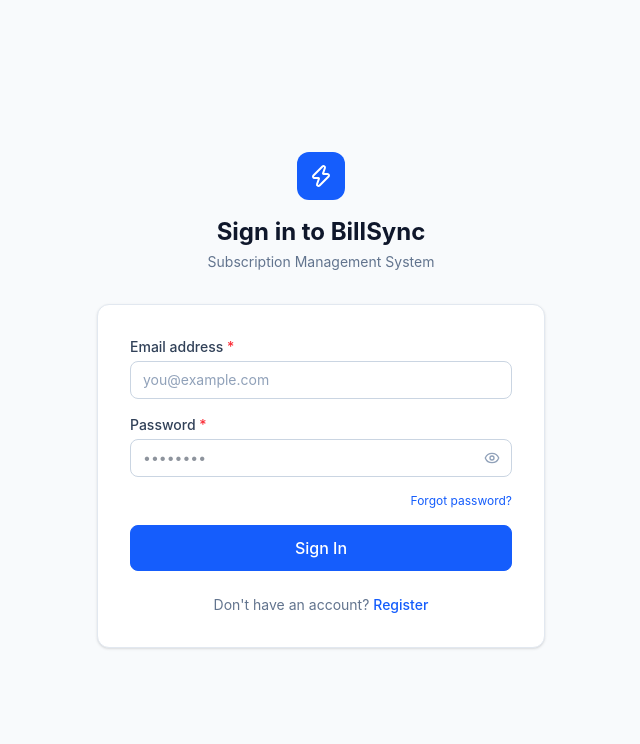
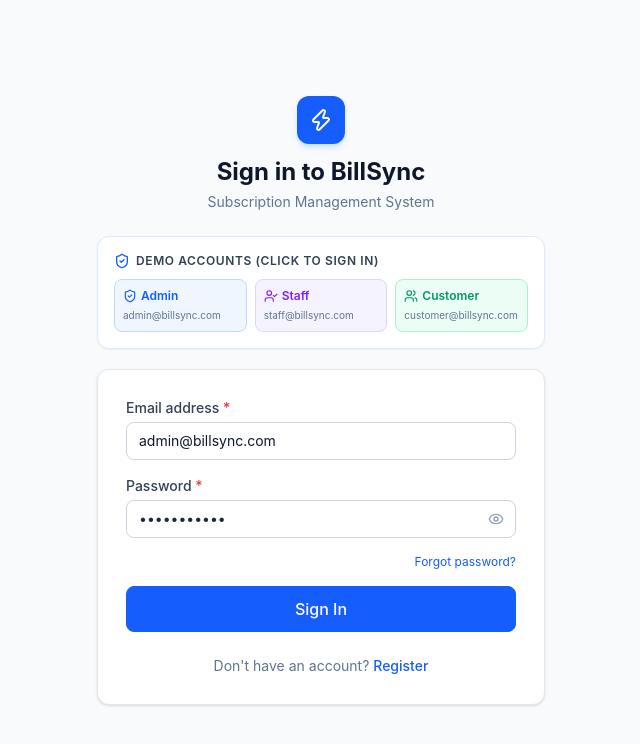
Before and after one commit to RANAPRINCE06/BillSync, a React (Vite) app: page /login in a window 1280 px wide. Shown: the top 744 px of the page, without its empty margins (319-959 px from the left). Built offline with nearby package versions, Linux system fonts and the light colour scheme.

Commit message:
feat(auth): add demo account quick-login for Admin, Staff, and Customer testing

```diff
--- a/src/context/AuthContext.jsx
+++ b/src/context/AuthContext.jsx
@@ -2,6 +2,30 @@ import { createContext, useContext, useState, useEffect, useCallback } from 'rea
 import { authService } from '../services';
 
 const AuthContext = createContext(null);
+
+const DEMO_USERS = {
+  'admin@billsync.com': {
+    id: '00000000-0000-0000-0000-000000000001',
+    name: 'Rudra Chauhan (Admin)',
+    email: 'admin@billsync.com',
+    role: 'ADMIN',
+    is_active: true,
+  },
+  'staff@billsync.com': {
+    id: '00000000-0000-0000-0000-000000000002',
+    name: 'Staff Operator',
+    email: 'staff@billsync.com',
+    role: 'STAFF',
+    is_active: true,
+  },
+  'customer@billsync.com': {
+    id: '00000000-0000-0000-0000-000000000003',
+    name: 'Acme Corp (Customer)',
+    email: 'customer@billsync.com',
+    role: 'CUSTOMER',
+    is_active: true,
+  },
+};
 
 export function AuthProvider({ children }) {
   const [user, setUser] = useState(() => {
@@ -20,6 +44,20 @@ export function AuthProvider({ children }) {
       setLoading(false);
       return;
     }
+    // If it's a demo session, keep the stored user
+    if (token.startsWith('demo-token-')) {
+      const stored = localStorage.getItem('user');
+      if (stored) {
+        try {
+          setUser(JSON.parse(stored));
+        } catch {
+          /* ignore */
+        }
+      }
+      setLoading(false);
+      return;
+    }
+
     try {
       const res = await authService.getMe();
       const userData = res.data?.user || res.data;
@@ -39,6 +77,9 @@ export function AuthProvider({ children }) {
   }, [fetchMe]);
 
   const login = async (credentials) => {
+    const cleanEmail = (credentials.email || '').trim().toLowerCase();
+    try {
+      // Attempt real backend login first
       const res = await authService.login(credentials);
       const payload = res.data;
       const access_token = payload.access_token;
@@ -52,6 +93,28 @@ export function AuthProvider({ children }) {
         setUser(userData);
       }
       return userData;
+    } catch (err) {
+      // If backend auth is not yet ready or offline, fallback to demo user if credentials match
+      if (DEMO_USERS[cleanEmail]) {
+        const demoUser = DEMO_USERS[cleanEmail];
+        const demoToken = `demo-token-${demoUser.role.toLowerCase()}`;
+        localStorage.setItem('access_token', demoToken);
+        localStorage.setItem('user', JSON.stringify(demoUser));
+        setUser(demoUser);
+        return demoUser;
+      }
+      throw err;
+    }
+  };
+
+  const loginAsDemo = (roleKey = 'admin') => {
+    const emailKey = `${roleKey.toLowerCase()}@billsync.com`;
+    const demoUser = DEMO_USERS[emailKey] || DEMO_USERS['admin@billsync.com'];
+    const demoToken = `demo-token-${demoUser.role.toLowerCase()}`;
+    localStorage.setItem('access_token', demoToken);
+    localStorage.setItem('user', JSON.stringify(demoUser));
+    setUser(demoUser);
+    return demoUser;
   };
 
   const logout = async () => {
@@ -71,7 +134,20 @@ export function AuthProvider({ children }) {
   const isCustomer = roleUpper === 'CUSTOMER';
 
   return (
-    <AuthContext.Provider value={{ user, loading, login, logout, isAdmin, isStaff, isCustomer, roleUpper }}>
+    <AuthContext.Provider
+      value={{
+        user,
+        loading,
+        login,
+        loginAsDemo,
+        logout,
+        isAdmin,
+        isStaff,
+        isCustomer,
+        roleUpper,
+        DEMO_USERS,
+      }}
+    >
       {children}
     </AuthContext.Provider>
   );
--- a/src/pages/auth/LoginPage.jsx
+++ b/src/pages/auth/LoginPage.jsx
@@ -1,6 +1,6 @@
 import { useState } from 'react';
 import { Link, useNavigate } from 'react-router-dom';
-import { Zap, Eye, EyeOff } from 'lucide-react';
+import { Zap, Eye, EyeOff, ShieldCheck, UserCheck, Users } from 'lucide-react';
 import { useAuth } from '../../context/AuthContext';
 import { getErrorMessage } from '../../services/api';
 import { useToast } from '../../context/ToastContext';
@@ -8,14 +8,20 @@ import { Button } from '../../components/ui/Button';
 import { Input } from '../../components/ui/Input';
 
 export default function LoginPage() {
-  const { login } = useAuth();
+  const { login, loginAsDemo } = useAuth();
   const addToast = useToast();
   const navigate = useNavigate();
 
-  const [form, setForm] = useState({ email: '', password: '' });
+  const [form, setForm] = useState({ email: 'admin@billsync.com', password: 'Admin@12345' });
   const [errors, setErrors] = useState({});
   const [loading, setLoading] = useState(false);
   const [showPass, setShowPass] = useState(false);
+
+  const demoAccounts = [
+    { role: 'Admin', email: 'admin@billsync.com', pass: 'Admin@12345', icon: ShieldCheck, color: 'text-blue-600 bg-blue-50 border-blue-200' },
+    { role: 'Staff', email: 'staff@billsync.com', pass: 'Staff@12345', icon: UserCheck, color: 'text-violet-600 bg-violet-50 border-violet-200' },
+    { role: 'Customer', email: 'customer@billsync.com', pass: 'Customer@12345', icon: Users, color: 'text-emerald-600 bg-emerald-50 border-emerald-200' },
+  ];
 
   const validate = () => {
     const e = {};
@@ -23,6 +29,13 @@ export default function LoginPage() {
     else if (!/^[^\s@]+@[^\s@]+\.[^\s@]+$/.test(form.email)) e.email = 'Enter a valid email';
     if (!form.password) e.password = 'Password is required';
     return e;
+  };
+
+  const handleQuickLogin = (acc) => {
+    setForm({ email: acc.email, password: acc.pass });
+    const user = loginAsDemo(acc.role);
+    addToast(`Signed in as demo ${acc.role}!`, 'success');
+    navigate(user.role === 'CUSTOMER' ? '/subscriptions' : '/');
   };
 
   const handleSubmit = async (e) => {
@@ -52,22 +65,51 @@ export default function LoginPage() {
   return (
     <div className="min-h-screen bg-slate-50 flex items-center justify-center p-4">
       <div className="w-full max-w-md">
-        <div className="text-center mb-8">
-          <div className="w-12 h-12 rounded-xl bg-blue-600 flex items-center justify-center mx-auto mb-4">
+        <div className="text-center mb-6">
+          <div className="w-12 h-12 rounded-xl bg-blue-600 flex items-center justify-center mx-auto mb-3 shadow-md shadow-blue-500/20">
             <Zap className="w-6 h-6 text-white" />
           </div>
           <h1 className="text-2xl font-bold text-slate-900">Sign in to BillSync</h1>
           <p className="text-sm text-slate-500 mt-1">Subscription Management System</p>
         </div>
 
-        <div className="bg-white rounded-xl border border-slate-200 p-8 shadow-sm">
+        {/* Demo Credentials Box */}
+        <div className="mb-5 bg-white rounded-xl border border-blue-100 p-4 shadow-xs">
+          <p className="text-xs font-semibold text-slate-700 uppercase tracking-wider mb-2.5 flex items-center gap-1.5">
+            <ShieldCheck className="w-4 h-4 text-blue-600" /> Demo Accounts (Click to Sign In)
+          </p>
+          <div className="grid grid-cols-3 gap-2">
+            {demoAccounts.map((acc) => {
+              const Icon = acc.icon;
+              return (
+                <button
+                  key={acc.role}
+                  type="button"
+                  onClick={() => handleQuickLogin(acc)}
+                  className={`p-2 rounded-lg border text-left transition-all hover:scale-[1.02] cursor-pointer ${acc.color}`}
+                >
+                  <div className="flex items-center gap-1 font-semibold text-xs">
+                    <Icon className="w-3.5 h-3.5" />
+                    <span>{acc.role}</span>
+                  </div>
+                  <p className="text-[10px] text-slate-500 truncate mt-1">{acc.email}</p>
+                </button>
+              );
+            })}
+          </div>
+        </div>
+
+        <div className="bg-white rounded-xl border border-slate-200 p-7 shadow-sm">
           <form onSubmit={handleSubmit} className="space-y-4" noValidate>
             <Input
               label="Email address"
               type="email"
               placeholder="you@example.com"
               value={form.email}
-              onChange={(e) => { setForm({ ...form, email: e.target.value }); setErrors({ ...errors, email: '' }); }}
+              onChange={(e) => {
+                setForm({ ...form, email: e.target.value });
+                setErrors({ ...errors, email: '' });
+              }}
               error={errors.email}
               required
             />
@@ -80,7 +122,10 @@ export default function LoginPage() {
                   type={showPass ? 'text' : 'password'}
                   placeholder="••••••••"
                   value={form.password}
-                  onChange={(e) => { setForm({ ...form, password: e.target.value }); setErrors({ ...errors, password: '' }); }}
+                  onChange={(e) => {
+                    setForm({ ...form, password: e.target.value });
+                    setErrors({ ...errors, password: '' });
+                  }}
                   className={`w-full px-3 py-2 pr-10 text-sm border rounded-lg bg-white outline-none focus:ring-2 ${
                     errors.password
                       ? 'border-red-400 focus:border-red-400 focus:ring-red-100'
```
Lines whose indentation alone changed are shown as unchanged.
